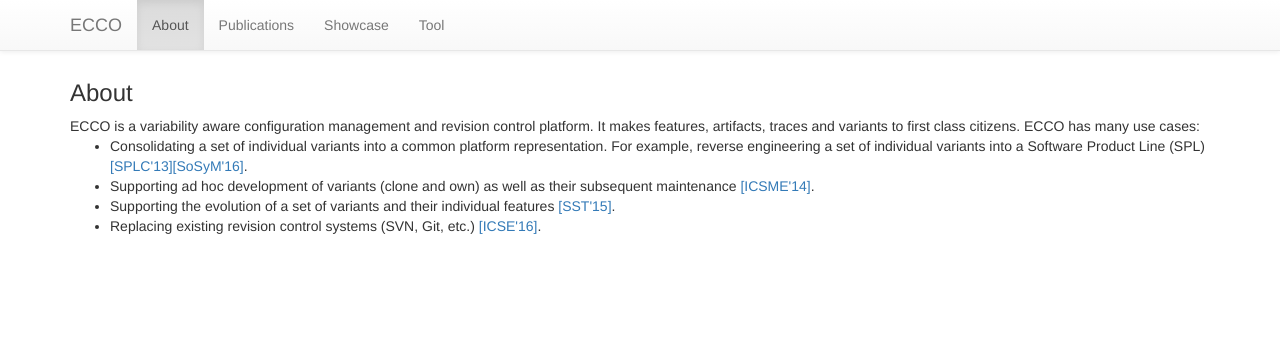
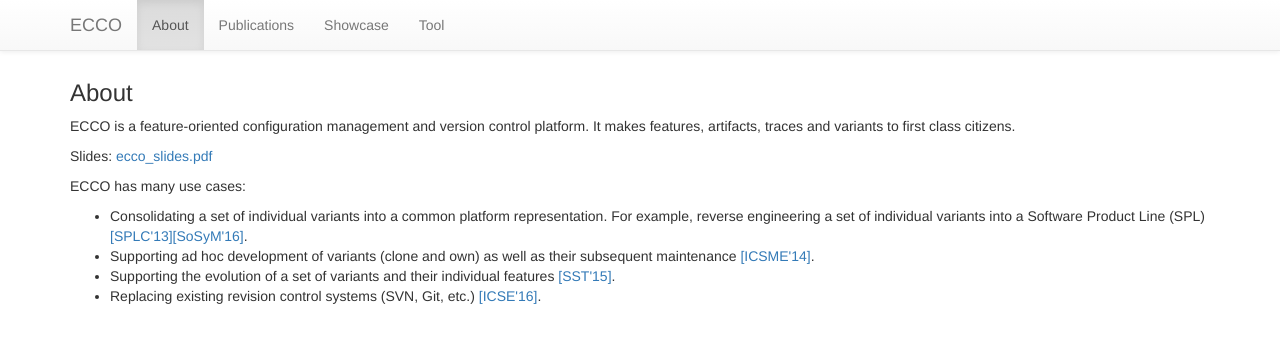
Before and after one commit to jku-isse/ecco, a Jekyll site: the page built from about.html, in a window 1280 px wide. Shown: the top 343 px of the page. Built offline with Jekyll 4.4.1, drawn with Linux system fonts in a browser that asks for light colours.

Commit message:
added ecco slides

```diff
--- a/about.html
+++ b/about.html
@@ -12,8 +12,13 @@
 	<!--<h1>About</h1>-->
 	<h3>About</h3>
 
-	ECCO is a variability aware configuration management and revision control platform. It makes features, artifacts, traces and variants to first class citizens.
+	<p>
+	ECCO is a feature-oriented configuration management and version control platform. It makes features, artifacts, traces and variants to first class citizens.
+	</p>
 
+	<p>Slides: <a href="{{site.baseurl}}ecco_slides.pdf">ecco_slides.pdf</a></p>
+
+	<p>
 	ECCO has many use cases:
 
 	<ul>
@@ -22,5 +27,6 @@
 	<li>Supporting the evolution of a set of variants and their individual features <a href="{{site.baseurl}}publications#sst15">[SST'15]</a>.</li>
 	<li>Replacing existing revision control systems (SVN, Git, etc.) <a href="{{site.baseurl}}publications#icse16">[ICSE'16]</a>.</li>
 	</ul>
+	</p>
 
 </div>
```
Also changed, not shown: 2 other files.
